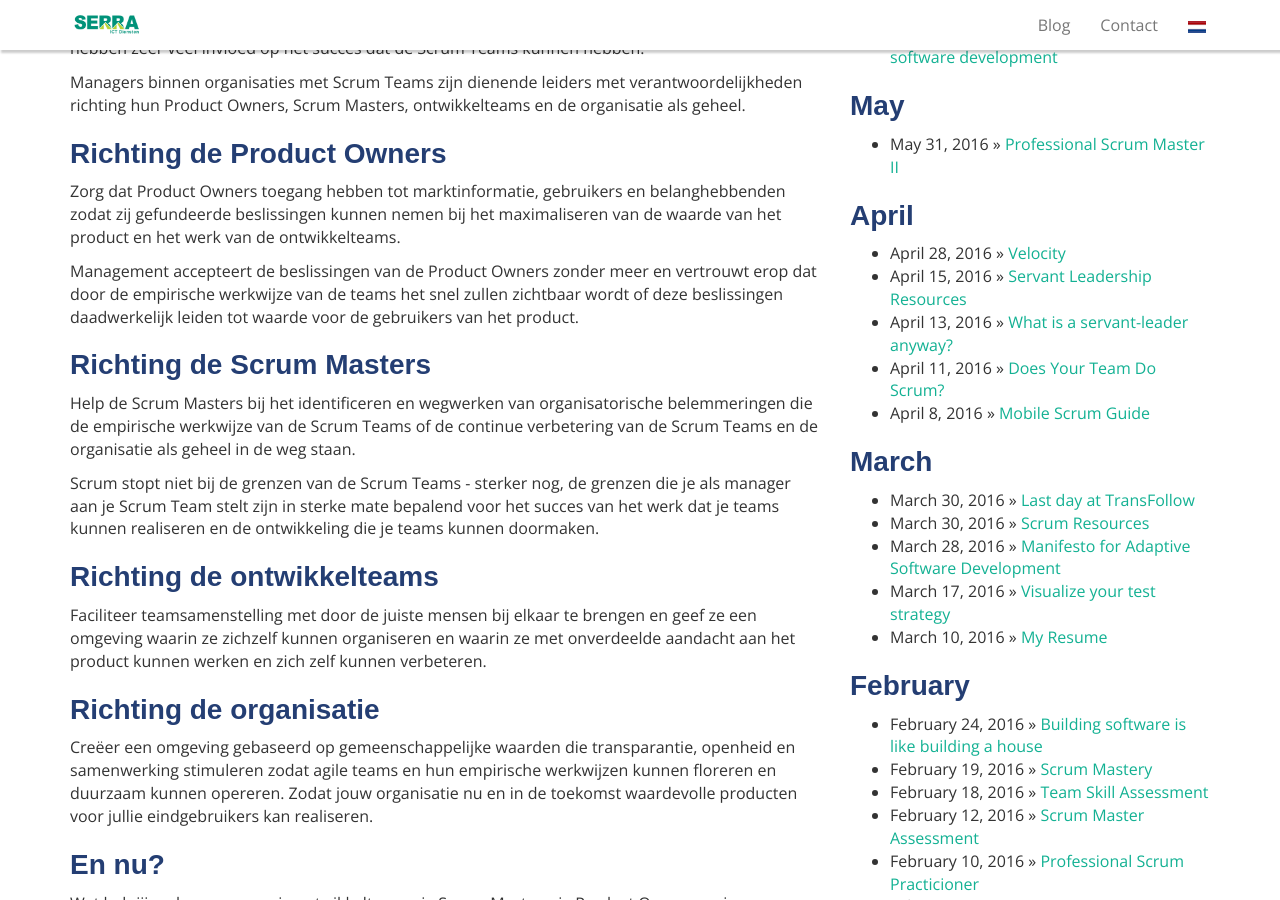
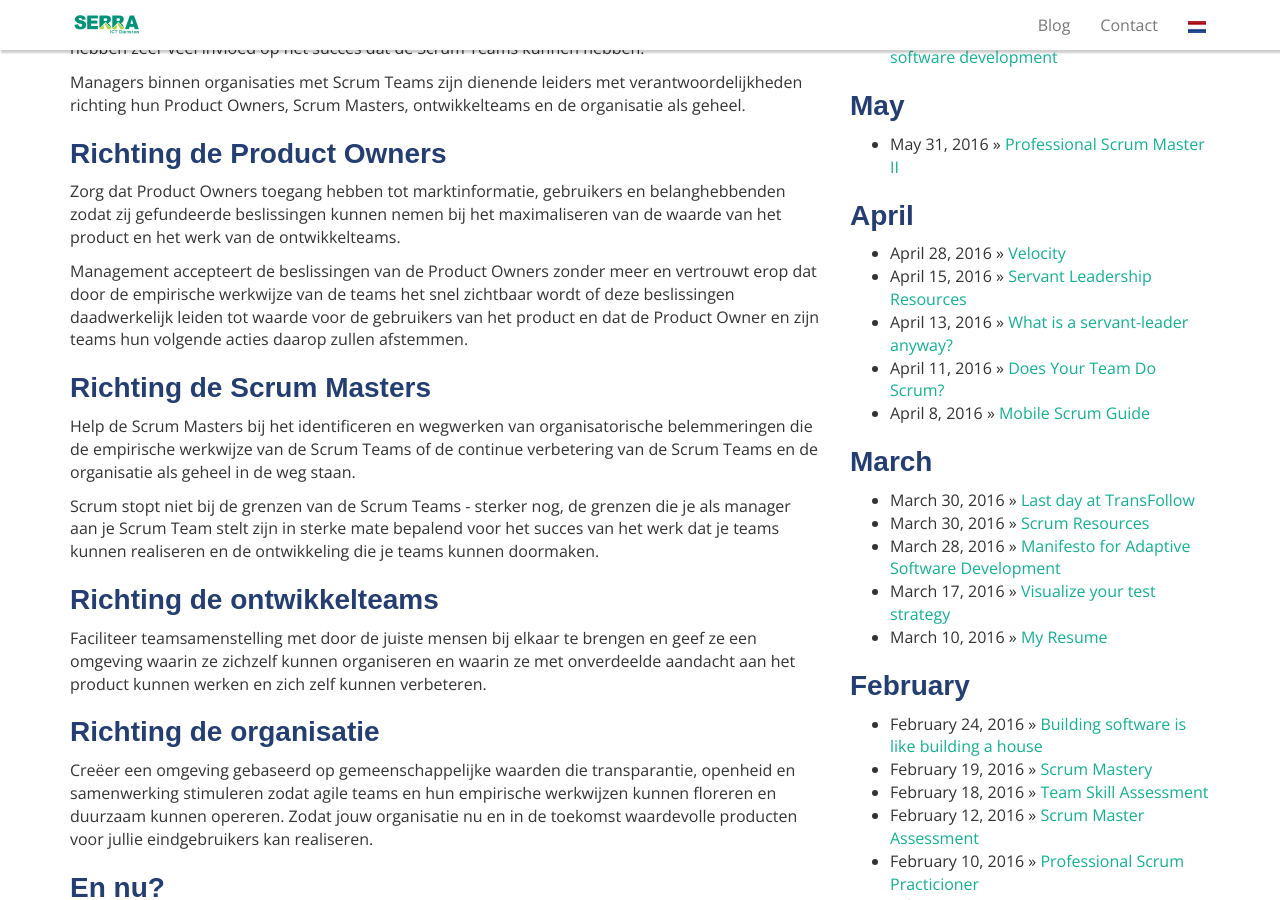
Before and after one commit to serraict/serraict.github.io, a Jekyll site: the page built from _posts/thoughts/2016-11-20-management-en-scrum.md, in a window 1280 px wide and 900 px high, scrolled down 578 px. Built offline with Jekyll 4.4.1, drawn with Linux system fonts in a browser that asks for light colours; nearby versions of some CDN libraries; some web fonts are replaced; comment, search, counter and statistics services are not loaded.

Commit message:
Update 2016-11-20-management-en-scrum.md

```diff
--- a/_posts/thoughts/2016-11-20-management-en-scrum.md
+++ b/_posts/thoughts/2016-11-20-management-en-scrum.md
@@ -45,8 +45,9 @@ van het product en het werk van de ontwikkelteams.
 
 Management accepteert de beslissingen van de Product Owners zonder meer
 en vertrouwt erop dat door de empirische werkwijze van de teams
-het snel zullen zichtbaar wordt of deze beslissingen daadwerkelijk leiden
-tot waarde voor de gebruikers van het product.
+het snel zichtbaar wordt of deze beslissingen daadwerkelijk leiden
+tot waarde voor de gebruikers van het product
+en dat de Product Owner en zijn teams hun volgende acties daarop zullen afstemmen.
 
 ### Richting de Scrum Masters
 
```
